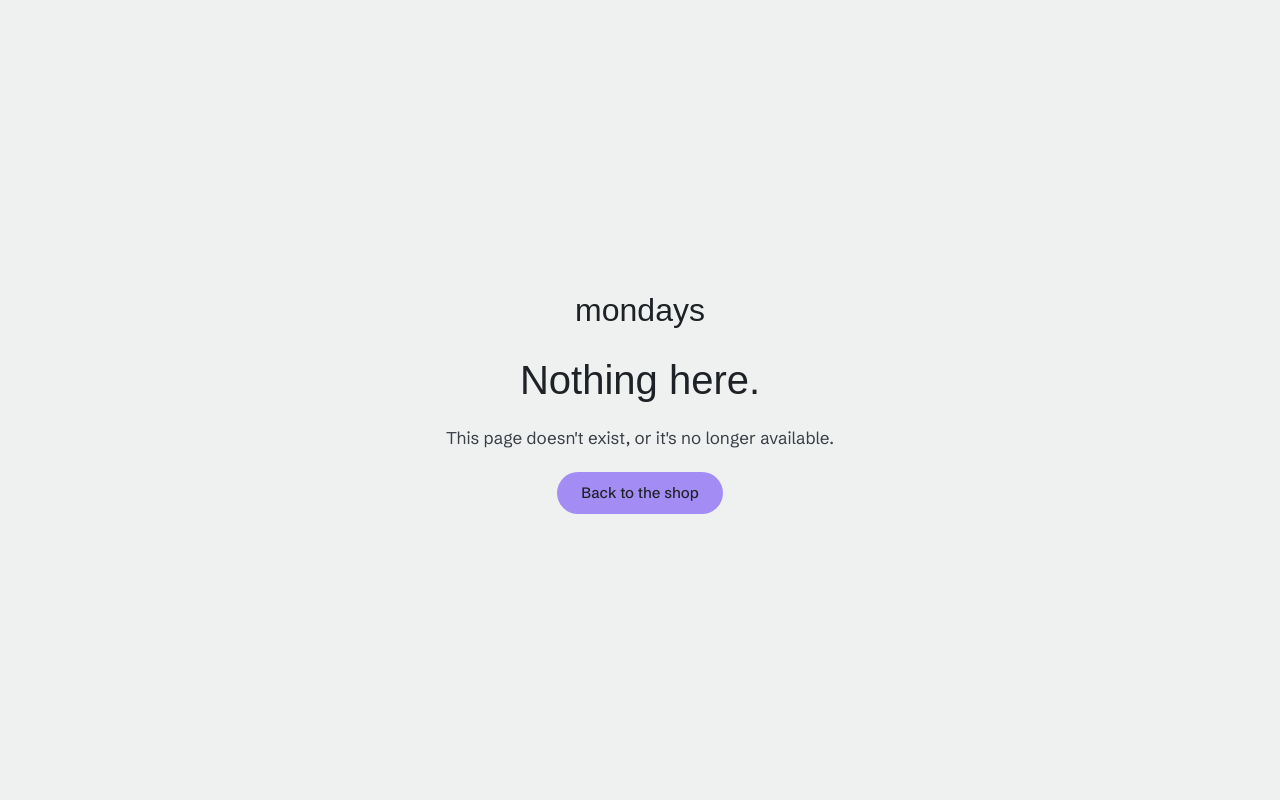
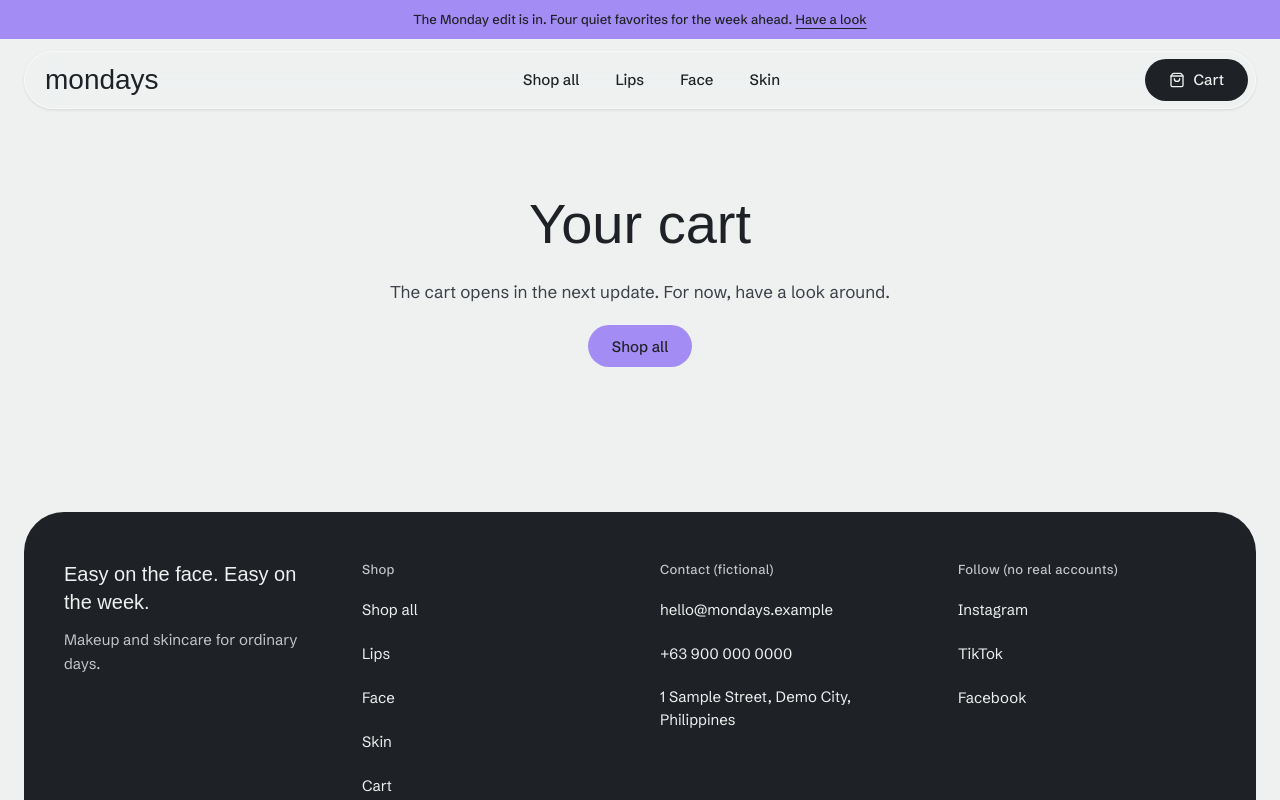
Before and after one commit to diomnne/mondays-store, a Next.js app: page /cart in a window 1280 px wide. Before the commit this address had no page. Shown: the top 800 px of the page. Built offline with nearby package versions, Linux system fonts and the light colour scheme; a web font is replaced by a local one.

Commit message:
feat(cart): add placeholder cart page until checkout is built

```diff
--- /dev/null
+++ b/src/app/(shop)/cart/page.tsx
@@ -0,0 +1,26 @@
+import type { Metadata } from "next";
+import Link from "next/link";
+
+import { Button } from "@/components/ui/button";
+
+export const metadata: Metadata = {
+  title: "Cart",
+};
+
+/**
+ * Placeholder so the nav's Cart link goes somewhere real.
+ * Replaced by the working cart in Phase 3.
+ */
+export default function CartPage() {
+  return (
+    <div className="mx-auto flex w-full max-w-xl flex-col items-center gap-5 px-4 py-20 text-center">
+      <h1 className="text-[clamp(2.25rem,6vw,3.5rem)] leading-tight">Your cart</h1>
+      <p className="text-lead text-muted-foreground">
+        The cart opens in the next update. For now, have a look around.
+      </p>
+      <Button asChild>
+        <Link href="/products">Shop all</Link>
+      </Button>
+    </div>
+  );
+}
```
